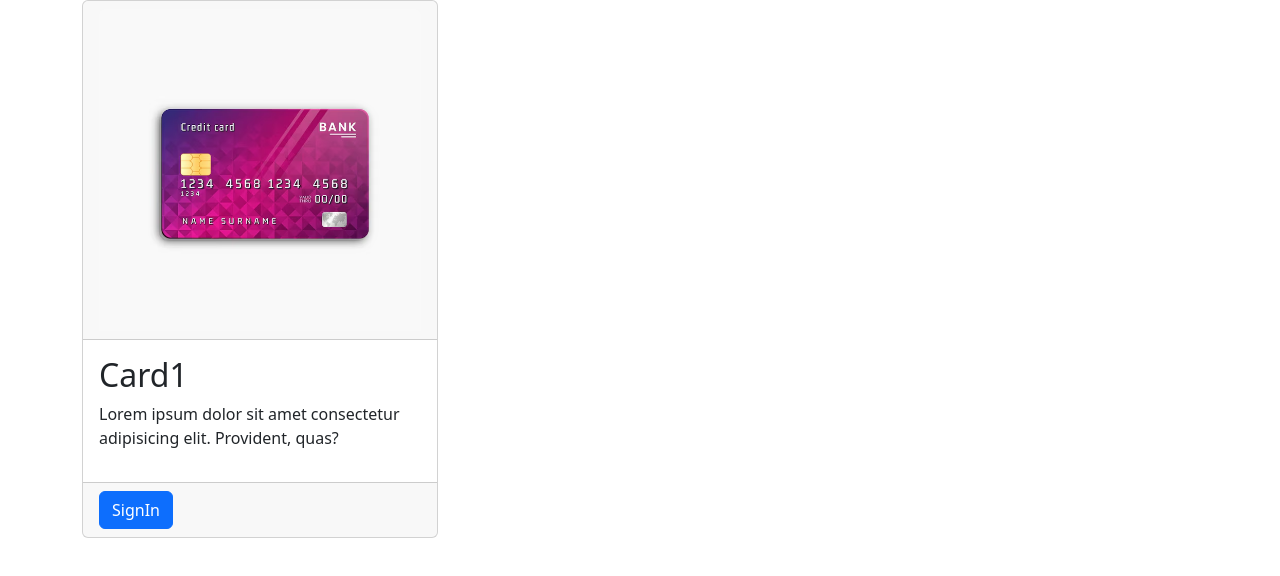
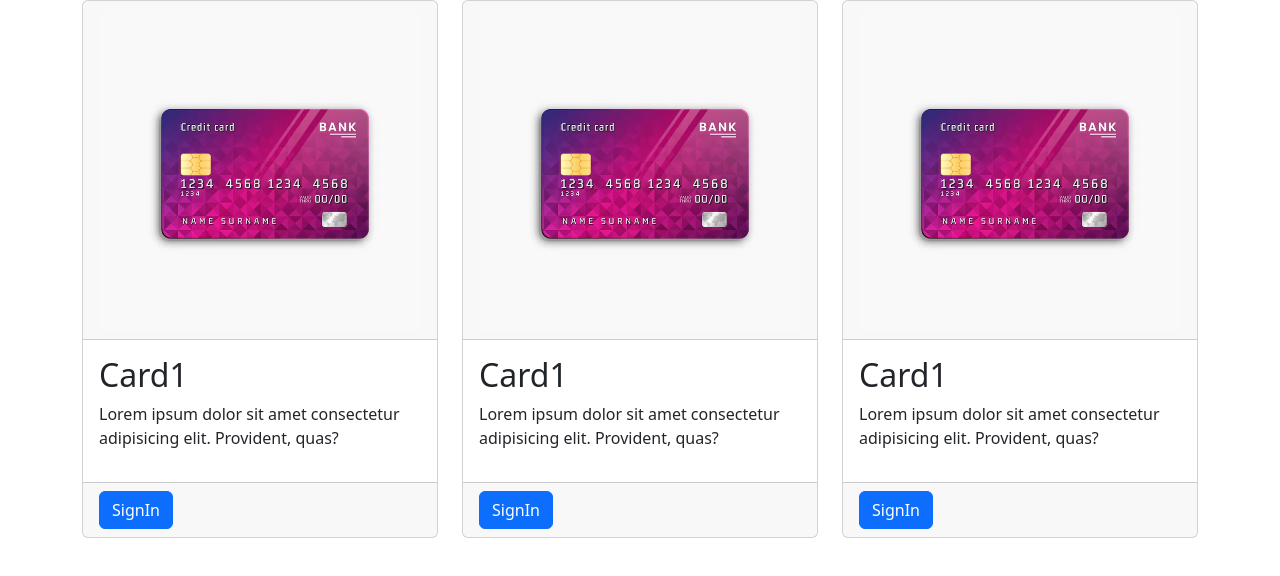
Before and after one commit to SeelroHasnain/Website-Host, a plain HTML site: page index.html in a window 1280 px wide. Drawn offline with Linux system fonts and the light colour scheme.

Commit message:
we have finally build it

```diff
--- a/index.html
+++ b/index.html
@@ -23,6 +23,37 @@
                     </div>
                 </div>
             </div>
+
+            <div class="col-md-4">
+                <div class="card">
+                    <div class="card-header">
+                        <img src="image.png" alt="" class="card-img-top">
+                    </div>
+                    <div class="card-body">
+                        <h2>Card1</h2>
+                        <p>Lorem ipsum dolor sit amet consectetur adipisicing elit. Provident, quas?</p>
+                    </div>
+                    <div class="card-footer">
+                        <button class="btn btn-primary" > SignIn</button>
+                    </div>
+                </div>
+            </div>
+
+
+            <div class="col-md-4">
+                <div class="card">
+                    <div class="card-header">
+                        <img src="image.png" alt="" class="card-img-top">
+                    </div>
+                    <div class="card-body">
+                        <h2>Card1</h2>
+                        <p>Lorem ipsum dolor sit amet consectetur adipisicing elit. Provident, quas?</p>
+                    </div>
+                    <div class="card-footer">
+                        <button class="btn btn-primary" > SignIn</button>
+                    </div>
+                </div>
+            </div>
         </div>
      </div>
     <script src="js/bootstrap.min.js"></script>
```
